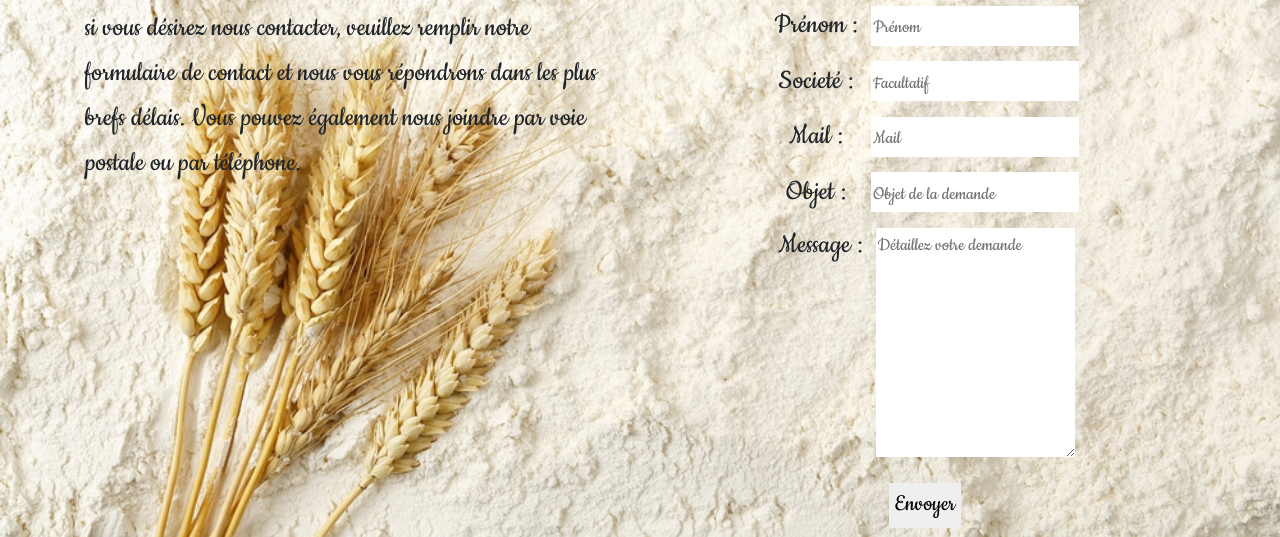
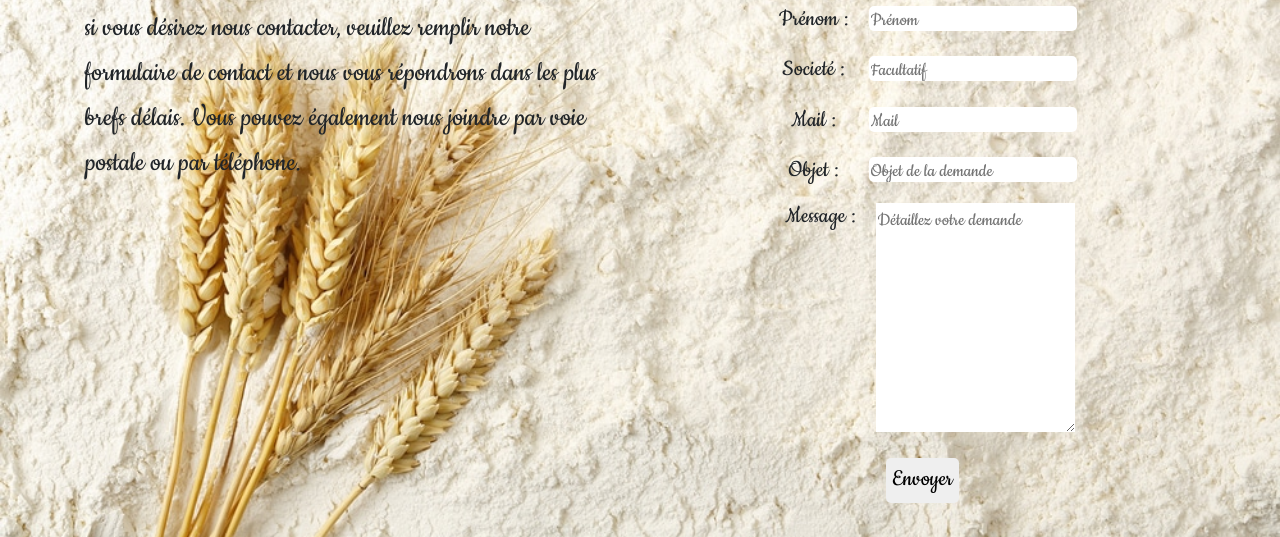
Before and after one commit to LewisDchn/lepidor, a plain HTML site: page contact.html in a window 1280 px wide. Shown: the part 295-832 px from the top of the page. Drawn offline with nearby package versions, Linux system fonts and the light colour scheme.

Commit message:
moddif contact

```diff
--- a/assets/css/style.css
+++ b/assets/css/style.css
@@ -73,15 +73,18 @@ h1{
 }
 /*contact*/
 ::placeholder {
-font-size: 30px;
+font-size: 20px;
 }
 input {
-    height: 40px;
+    height: 25px;
     border: none;
     margin: 5px;
+    border-radius: 5px;
+    margin-right: 10px;
 }
 label {
     width: 100px;
+    font-size: 25px;
 }
 textarea {
     border: none;
```
